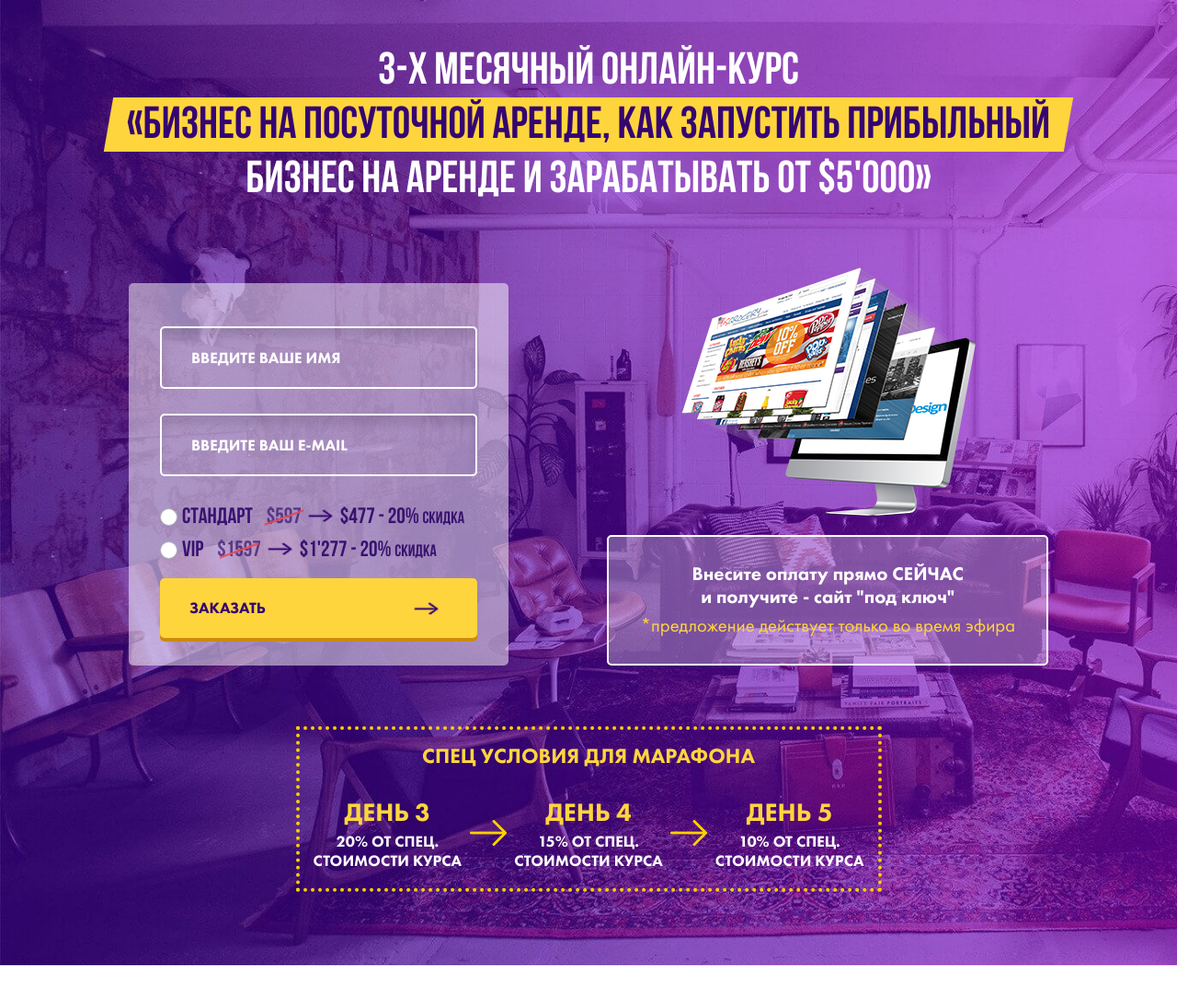
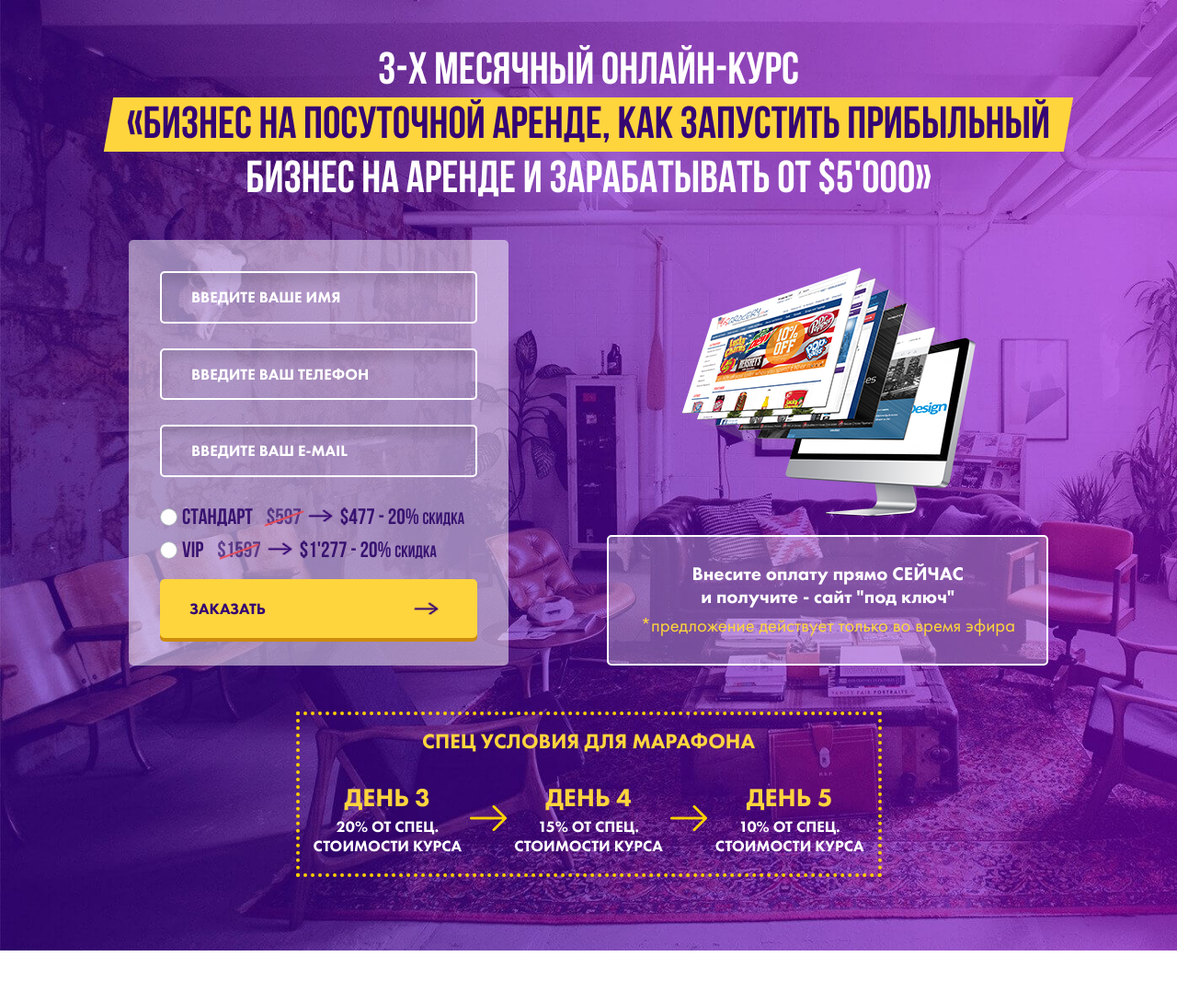
Before and after one commit to AndrewBeznosko/asia, a PHP site: page / in a window 1280 px wide. Shown: the top 1090 px of the page at 92% size. Run offline with PHP 8.4, Linux system fonts and the light colour scheme; style sheets or scripts are compiled from the project's sources.

Commit message:
add one more input

```diff
--- a/index.html
+++ b/index.html
@@ -24,6 +24,7 @@
             <div class="header__content">
                 <form action="">
                     <input type="text" placeholder="Введите ваше имя">
+                    <input type="text" placeholder="Введите ваш телефон">
                     <input type="email" placeholder="введите ваш e-mail">
                     <div class="custom-control custom-radio">
                         <input type="radio" id="customRadio1" name="customRadio" class="custom-control-input">
--- a/sass/main.scss
+++ b/sass/main.scss
@@ -21,7 +21,7 @@ h1 {
     font-weight: 700;
     text-align: center;
     line-height: 1.2;
-    margin-bottom: 65px;
+    margin-bottom: 35px;
 
     span {
         display: inline-block;
@@ -47,7 +47,7 @@ h1 {
 form {
     border-radius: 5px;
     background-color: rgba(255, 255, 255, 0.502);
-    padding: 47px 34px 30px;
+    padding: 34px 34px 30px;
     display: flex;
     flex-direction: column;
     max-width: 413px;
@@ -61,7 +61,7 @@ input {
     border-radius: 5px;
     box-shadow: inset 0 10px 10px 0 rgba(0, 0, 0, 0.11);
     background: none;
-    padding: 22px 32px;
+    padding: 16px 32px;
     margin-bottom: 27px;
     font-family: 'Futura PT Heavy';
     font-size: 17px;
@@ -109,7 +109,7 @@ button {
         display: -ms-flex;
         display: flex;
         justify-content: space-between;
-        align-items: center;
+        align-items: flex-end;
         max-width: 1000px;
         margin: 0 auto;
 
@@ -129,6 +129,7 @@ button {
                 background-color: rgba(255,255,255,0.302);
                 padding: 28px 34px;
                 border: solid 2px #fff;
+                margin-bottom: 0;
 
                 span {
                     font-family: 'Futura PT Book';
```
